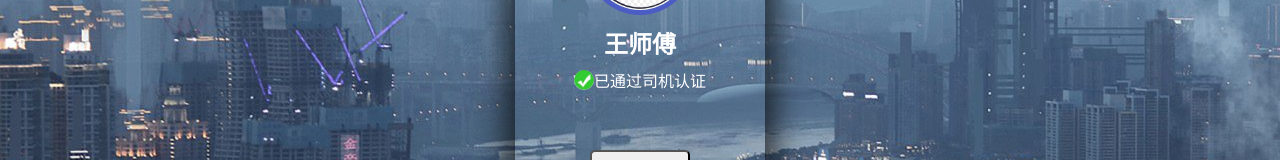
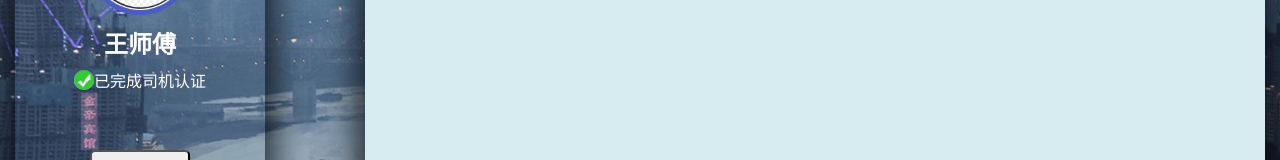
Before and after one commit to FunMelon/SpeedE_FE, a React (Create React App) app: page /driver in a window 1280 px wide. Shown: the part 297-457 px from the top of the page. Built offline with nearby package versions, Linux system fonts and the light colour scheme.

Commit message:
Add God map API

```diff
--- a/package.json
+++ b/package.json
@@ -12,6 +12,7 @@
     "@types/react-dom": "^18.0.9",
     "eslint": "8.22.0",
     "react": "^18.2.0",
+    "react-amap": "^1.2.8",
     "react-dom": "^18.2.0",
     "react-router-dom": "^6.4.3",
     "react-scripts": "5.0.1",
--- a/src/componemts/Driver.tsx
+++ b/src/componemts/Driver.tsx
@@ -1,18 +1,28 @@
 import React from 'react'
 import PersonInfor from "./module/PersonInfor";
+import GodMap from "./module/Map";
 
 const DriverPage = () => {
     return (
-        <Wrapper></Wrapper>
+        <Wrapper/>
     )
 }
 
 const Wrapper = () => {
     return (
         <section id={"wrapper"}>
-            <PersonInfor></PersonInfor>
+            <PersonInfor userName="王师傅" authentication="已完成司机认证" />
+            <DriverBoard/>
         </section>
     )
 }
 
+const DriverBoard = () => {
+    return(
+        <div className={"MainBoard"}>
+            <GodMap/>
+        </div>
+    )
+}
+
 export default DriverPage;
--- a/src/componemts/Home.tsx
+++ b/src/componemts/Home.tsx
@@ -2,7 +2,7 @@ import React, {useState} from 'react'
 
 const HomePage = () => {
     return (
-        <Wrapper></Wrapper>
+        <Wrapper/>
     )
 }
 
@@ -10,8 +10,8 @@ const HomePage = () => {
 const Wrapper = () => {
     return (
         <section id={"wrapper"}>
-            <Intro></Intro>
-            <Login></Login>
+            <Intro/>
+            <Login/>
         </section>
     )
 }
--- /dev/null
+++ b/src/componemts/module/Map.tsx
@@ -0,0 +1,17 @@
+import React from "react";
+import {Map,Marker} from 'react-amap'
+import '../style/Map.css'
+
+const GodMap = () => {
+    const mapKey = 'speede_web';
+
+    return (
+        <div className={"insideMap"}>
+            <Map>
+
+            </Map>
+        </div>
+    )
+}
+
+export default GodMap;
--- a/src/componemts/module/PersonInfor.tsx
+++ b/src/componemts/module/PersonInfor.tsx
@@ -1,16 +1,17 @@
 import React from 'react'
 import '../style/personInfo.css'
 
-const PersonInfor = () => {
+const PersonInfor = (props: { userName: string; authentication: string}) => {
+
     return (
         <div id={"person_wrapper"}>
             <img id={"mugshot"} src={"resources/default_avatar.png"} alt={"头像加载失败"}/>
             <span className={"name"}>
-                王师傅
+                {props.userName}
             </span>
             <section>
                 <img id={"right"} src={"resources/right.jpg"} alt={"认证信息失败"}/>
-                已通过司机认证
+                {props.authentication}
             </section>
             <ul>
                 <li>
--- a/src/componemts/style/App.css
+++ b/src/componemts/style/App.css
@@ -1,5 +1,10 @@
 /*主体布局*/
 body {
+    background-image: url("../image/background.jpg");
+    background-size: cover;
+    background-position: center;
+    background-attachment: fixed;
+
     display: flex;
     flex-direction: column;
     justify-content: stretch;
@@ -7,8 +12,6 @@ body {
 
 /*主页面*/
 #wrapper {
-    background-image: url("../image/background.jpg");
-
     height: 100vh;
     display: flex;
     justify-content: center;
@@ -37,6 +40,7 @@ body {
     z-index: 10;
 }
 
+/*导航栏链接*/
 #headNav a {
     font-size: 15px;
 
@@ -61,6 +65,21 @@ button {
     text-align: center;
 }
 
+/*统一的按钮悬停样式*/
 button:hover {
     background-color: #4b5cc4;
 }
+
+/*统一的主事务板*/
+.MainBoard {
+    margin-left: 100px;
+    width: 900px;
+    min-height: 550px;
+    background-color: #d6ecf0;
+
+    box-shadow: 0 0 30px 10px rgba(0, 0, 0, 0.7);
+    display: flex;
+    flex-direction: column;
+    justify-content: center;
+    align-items: center;
+}
--- /dev/null
+++ b/src/componemts/style/Map.css
@@ -0,0 +1,4 @@
+.insideMap {
+    width: 800px;
+    height: 600px;
+}
```
Also changed, not shown: 1 other file (tests, documents, lock files or other folders).
